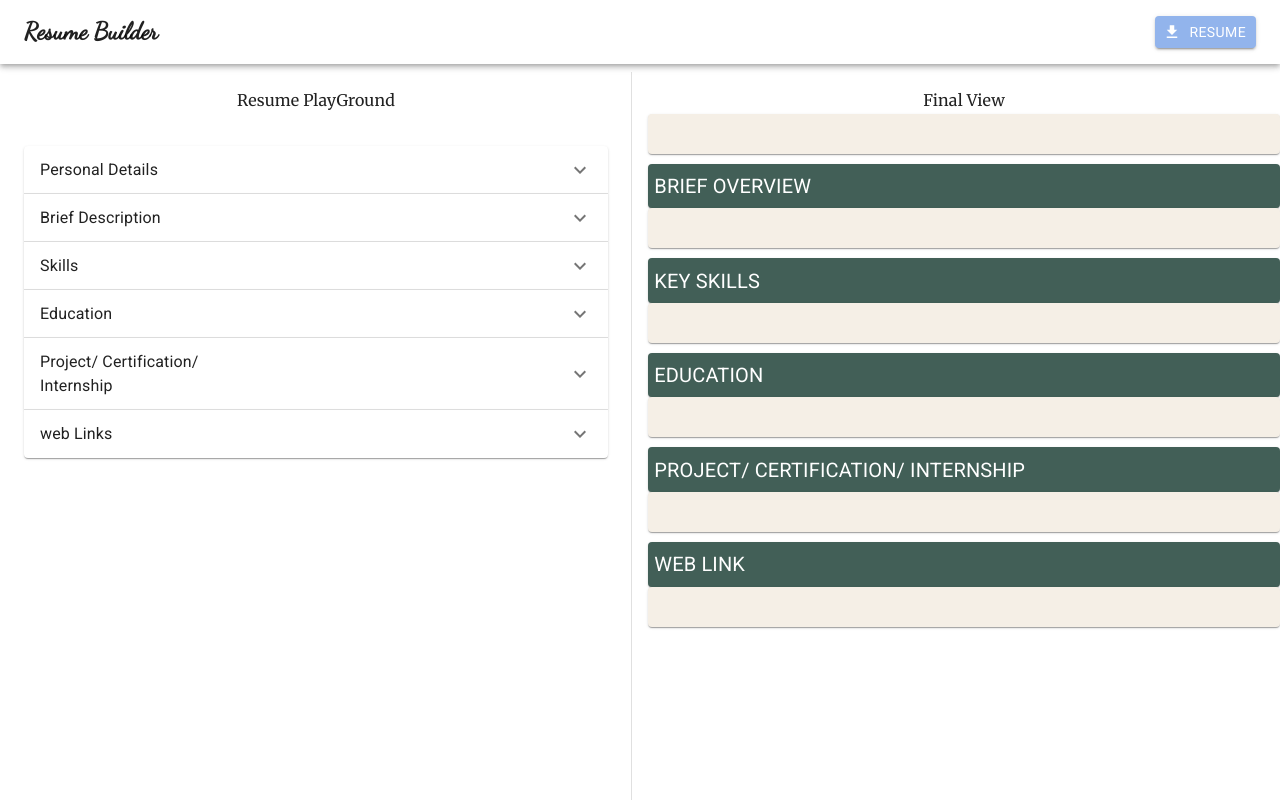
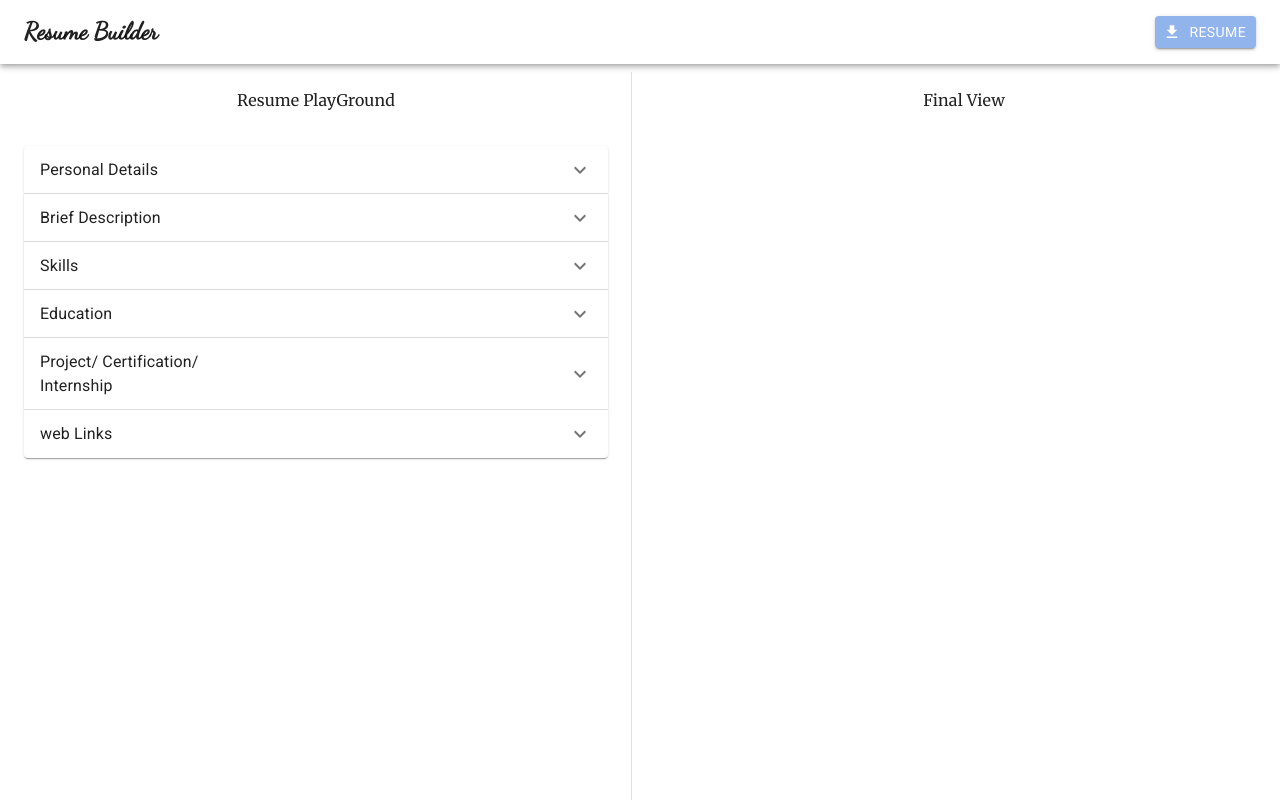
Before and after one commit to surojeetGhosh/resume-builder, a React (Create React App) app: page / in a window 1280 px wide. Shown: the top 800 px of the page. Built offline with nearby package versions, Linux system fonts and the light colour scheme.

Commit message:
Dynamic Resume

```diff
--- a/src/components/Resume.jsx
+++ b/src/components/Resume.jsx
@@ -9,6 +9,15 @@ import LocalPhoneIcon from "@mui/icons-material/LocalPhone";
 import EmailIcon from "@mui/icons-material/Email";
 import HomeIcon from "@mui/icons-material/Home";
 import React from "react";
+function checkIsEmpty(obj, length) {
+  const arr = Object.values(obj);
+  for (var i = 0; i < length; i++) {
+    if (arr[i] !== "") {
+      return true;
+    }
+  }
+  return false;
+}
 
 export const Resume = (props) => {
   return (
@@ -21,6 +30,10 @@ export const Resume = (props) => {
         Final View
       </Typography>
       <div id="divToPrint">
+        {checkIsEmpty(
+          props.formData,
+          Object.values(props.formData).length - 1
+        ) || props.src !== null ? (
           <Card
             sx={{
               width: "100%",
@@ -63,7 +76,11 @@ export const Resume = (props) => {
               ) : null}
               {props.formData.contact !== "" ? (
                 <Typography
-                sx={{ clear: "right", textAlign: "right", fontSize: "0.8rem" }}
+                  sx={{
+                    clear: "right",
+                    textAlign: "right",
+                    fontSize: "0.8rem",
+                  }}
                 >
                   <LocalPhoneIcon sx={{ fontSize: "0.8rem" }} /> {"+91"}{" "}
                   {props.formData.contact}
@@ -71,9 +88,14 @@ export const Resume = (props) => {
               ) : null}
               {props.formData.email !== "" ? (
                 <Typography
-                sx={{ clear: "right", textAlign: "right", fontSize: "0.8rem" }}
+                  sx={{
+                    clear: "right",
+                    textAlign: "right",
+                    fontSize: "0.8rem",
+                  }}
                 >
-                <EmailIcon sx={{ fontSize: "0.8rem" }} /> {props.formData.email}
+                  <EmailIcon sx={{ fontSize: "0.8rem" }} />{" "}
+                  {props.formData.email}
                 </Typography>
               ) : null}
               {props.formData.address !== "" ? (
@@ -93,6 +115,9 @@ export const Resume = (props) => {
               ) : null}
             </CardContent>
           </Card>
+        ) : null}
+        {props.formData.description !== "" ? (
+          <div>
             <Card
               sx={{ width: "100%", backgroundColor: "#425F57", color: "white" }}
               id="description"
@@ -126,6 +151,10 @@ export const Resume = (props) => {
                 ) : null}
               </CardContent>
             </Card>
+          </div>
+        ) : null}
+        {props.skills.length !== 0 ? (
+          <div>
             <Card
               sx={{ width: "100%", backgroundColor: "#425F57", color: "white" }}
               id="skills"
@@ -170,6 +199,10 @@ export const Resume = (props) => {
                 ))}
               </CardContent>
             </Card>
+          </div>
+        ) : null}
+        {props.education.length !== 0 ? (
+          <div>
             <Card
               sx={{ width: "100%", backgroundColor: "#425F57", color: "white" }}
               id="institute"
@@ -239,6 +272,10 @@ export const Resume = (props) => {
                 ))}
               </CardContent>
             </Card>
+          </div>
+        ) : null}
+        {props.project.length !== 0 ? (
+          <div>
             <Card
               sx={{ width: "100%", backgroundColor: "#425F57", color: "white" }}
               id="project"
@@ -291,7 +328,9 @@ export const Resume = (props) => {
                         margin: "10px",
                       }}
                     >
-                  <span style={{ fontWeight: "900" }}>Certificate No.:</span>{" "}
+                      <span style={{ fontWeight: "900" }}>
+                        Certificate No.:
+                      </span>{" "}
                       {ins.certno}
                     </Typography>
                     <Typography
@@ -306,6 +345,10 @@ export const Resume = (props) => {
                 ))}
               </CardContent>
             </Card>
+          </div>
+        ) : null}
+        {props.webL.length !== 0 ? (
+          <div>
             <Card
               sx={{ width: "100%", backgroundColor: "#425F57", color: "white" }}
               id="web-link"
@@ -366,6 +409,8 @@ export const Resume = (props) => {
               </CardContent>
             </Card>
           </div>
+        ) : null}
+      </div>
     </div>
   );
 };
```
Also changed, not shown: src/components/Navbar.jsx (+3 -5 lines). Lines whose indentation alone changed are shown as unchanged.
